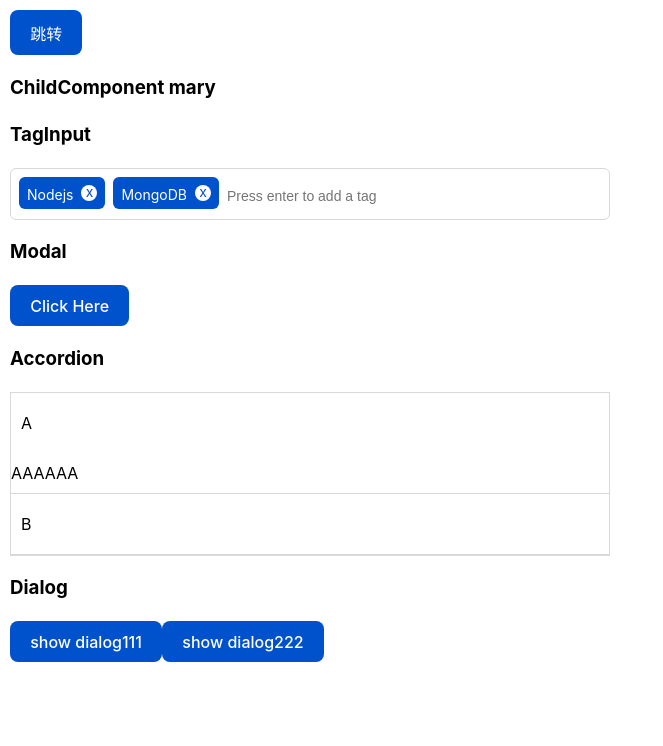
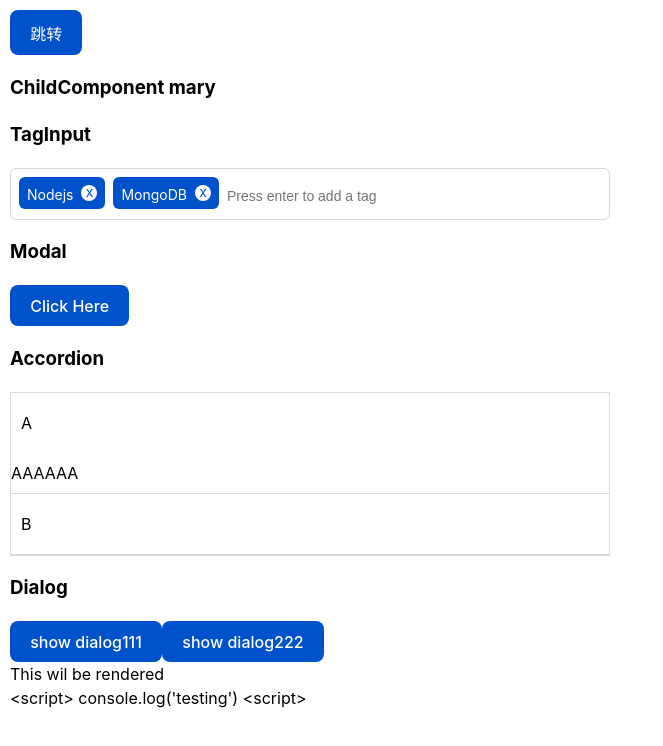
Before and after one commit to minsion/react-components, a React (Vite) app: page / in a window 1280 px wide. Shown: the top 746 px of the page, without its empty margins (0-663 px from the left). Built offline with nearby package versions, Linux system fonts and the light colour scheme.

Commit message:
parseHtml

```diff
--- a/package.json
+++ b/package.json
@@ -10,6 +10,7 @@
     "preview": "vite preview"
   },
   "dependencies": {
+    "dangerously-set-html-content": "^1.1.0",
     "lodash": "^4.17.21",
     "react": "^18.3.1",
     "react-dom": "^18.3.1"
--- a/src/App.jsx
+++ b/src/App.jsx
@@ -1,4 +1,4 @@
-import { useCallback, useEffect, useState } from 'react';
+import { useCallback, useEffect, useRef, useState } from 'react';
 import { Accordion, AccordionItem } from './components/Accordion/Accordion';
 import ChildComponent from './components/ChildComponent';
 import Dialog from './components/Dialog/Dialog';
@@ -10,6 +10,17 @@ function App() {
   const [dialogVisible, setDialogVisible] = useState(false);
   const [dialogVisible2, setDialogVisible2] = useState(false);
   const [data, setData] = useState({})
+  const htmlRef = useRef();
+  let html = `
+    <div>This wil be rendered</div>
+    <script>
+      console.log('testing')
+    </script>
+  `
+  const parseHTML = (htmlStr) => {
+    htmlStr = htmlStr?.replace(/<script\b[^>]*>/g,'&lt;script&gt;')?.replace(/<\/script>/g,'&lt;script&gt;')
+    return htmlStr;
+  }
   const handleClick = useCallback(() => {
     window.location.href = data.linkUrl
   }, [data])
@@ -45,6 +56,7 @@ function App() {
     }
     setData(res)
   }, [])
+
   return (
     <>
       <button onClick={handleClick}>{data.name}</button>
@@ -82,6 +94,7 @@ function App() {
         <button onClick={() => setDialogVisible2(true)}>show dialog222 </button>
         {dialogVisible2 && <Dialog {...dialogProps2} />}
       </div>
+      <div dangerouslySetInnerHTML={{__html: parseHTML(html)}}></div>
     </>
   )
 }
```
Also changed, not shown: 1 other file (tests, documents, lock files or other folders).
